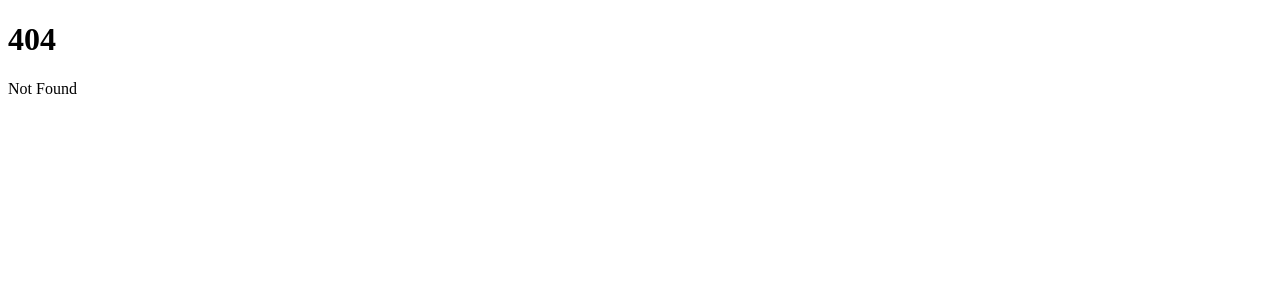
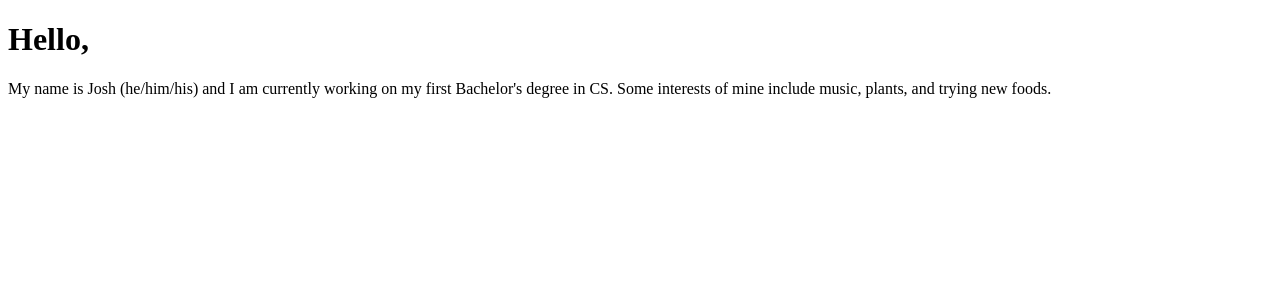
Before and after one commit to AndyShi1010/piqued, a SvelteKit app in the folder Milestones/M1/ThrowawayPrototype/throwaway/: page /josh in a window 1280 px wide. Before the commit this address had no page. Shown: the top 300 px of the page. Built offline with nearby package versions, Linux system fonts and the light colour scheme.

Commit message:
Completed about me.

```diff
--- /dev/null
+++ b/Milestones/M1/ThrowawayPrototype/throwaway/src/routes/josh/+page.svelte
@@ -0,0 +1,5 @@
+<h1>Hello,</h1>
+<p>
+    My name is Josh (he/him/his) and I am currently working on my first Bachelor's degree in CS.
+    Some interests of mine include music, plants, and trying new foods.
+</p>
```
Also changed, not shown: 1 other file (tests, documents, lock files or other folders).
